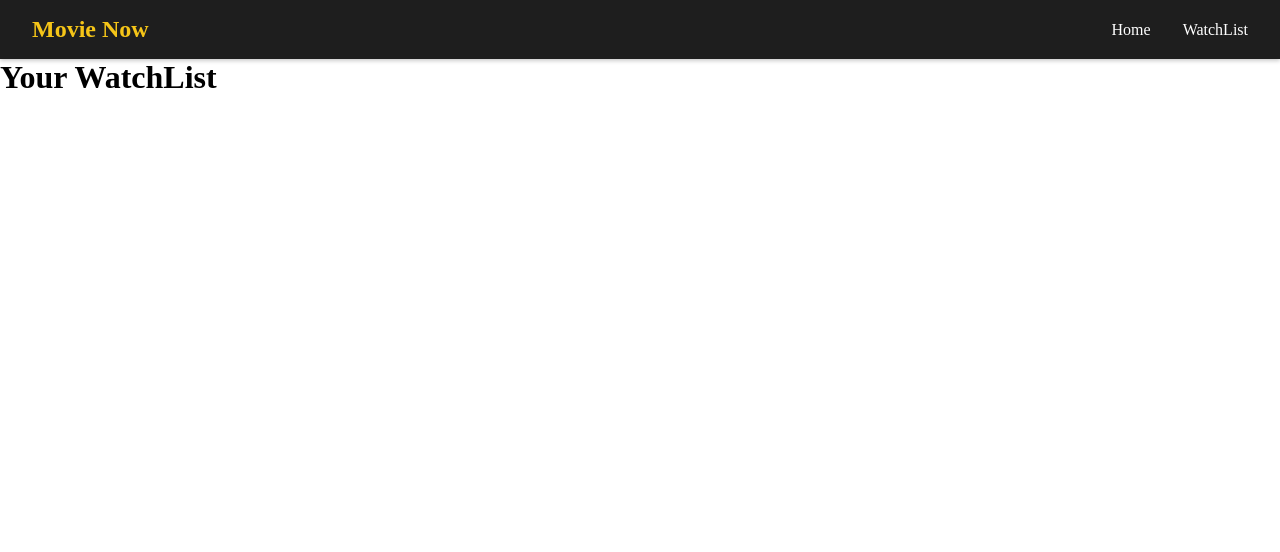
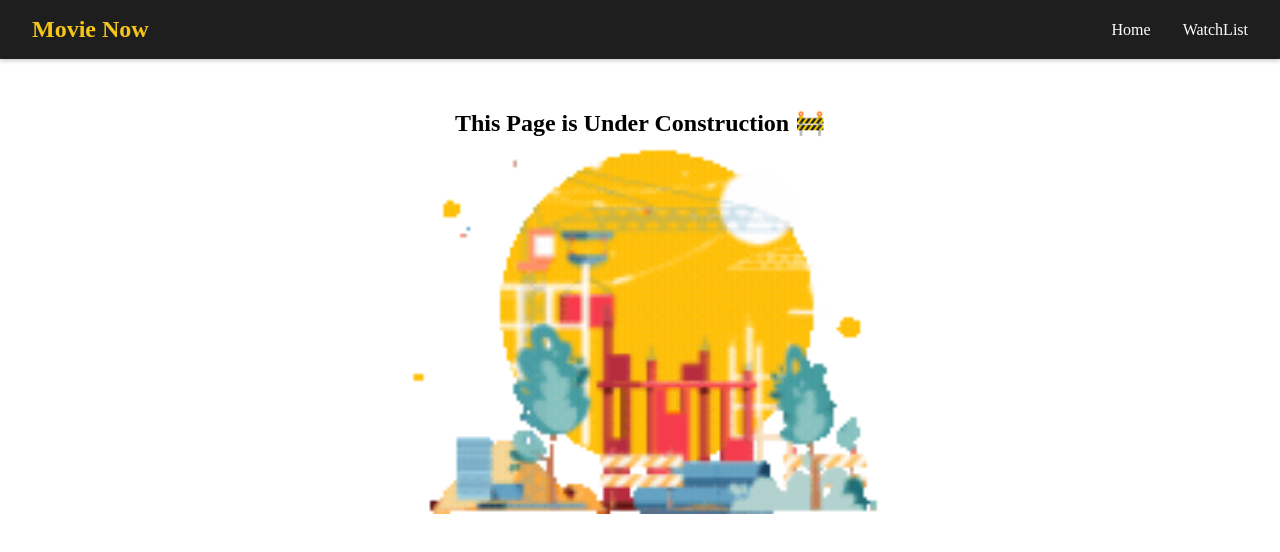
Before and after one commit to BharathLS007/movies, a React (Vite) app: page /WatchList in a window 1280 px wide. Shown: the top 552 px of the page. Built offline with nearby package versions, Linux system fonts and the light colour scheme.

Commit message:
updates on the way

```diff
--- a/src/pages/WatchList.jsx
+++ b/src/pages/WatchList.jsx
@@ -1,9 +1,15 @@
 import React from 'react';
+import constructionGif from '../assets/Construction.gif'; // 👈 updated path
 
 function WatchList() {
   return (
-    <div>
-      <h1>Your WatchList</h1>
+    <div style={{ textAlign: 'center', marginTop: '50px' }}>
+      <h2>This Page is Under Construction 🚧</h2>
+      <img
+        src={constructionGif}
+        alt="Under Construction"
+        style={{ width: '500px', borderRadius: '1rem' }}
+      />
     </div>
   );
 }
```
Also changed, not shown: src/assets/Construction.gif (added).
